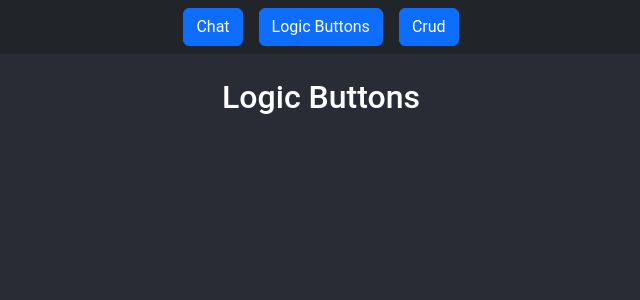
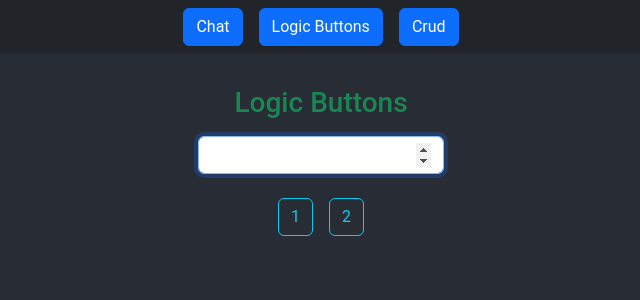
Before and after one commit to RodneyMac/proyects-with-js-logics, a React (Create React App) app: page /logic-buttons in a window 1280 px wide. Shown: the top 300 px of the page, without its empty margins (319-959 px from the left). Built offline with nearby package versions, Linux system fonts and the light colour scheme.

Commit message:
Logic Buttons component, style added

```diff
--- a/src/components/Logic Buttons/LogicButtons.js
+++ b/src/components/Logic Buttons/LogicButtons.js
@@ -5,8 +5,17 @@ const LogicButtons = () => {
   return (
     <>
       <Nav/>
-      <div className='mt-4 d-flex justify-content-center'>
-        <h2 className='text-white'>Logic Buttons</h2>
+      <div className='mt-4 mb-4 d-flex justify-content-center'>
+        <div className=''>
+        <h3 className='text-success mt-2 text-center'>Logic Buttons</h3>
+          <div className='mb-3 mt-3'>
+            <input type="number" className='form-control' name="number" autoFocus/>
+          </div>
+          <div className='mt-4 text-center'>
+            <button className='btn btn-outline-info mx-2'>1</button>
+            <button className='btn btn-outline-info mx-2'>2</button>
+          </div>
+        </div>
       </div>
     </>
   )
```
